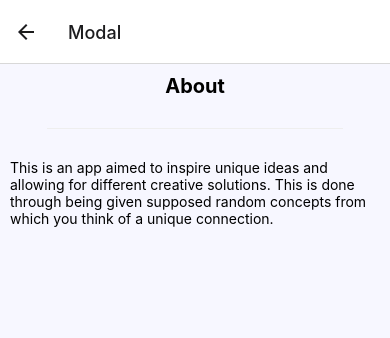
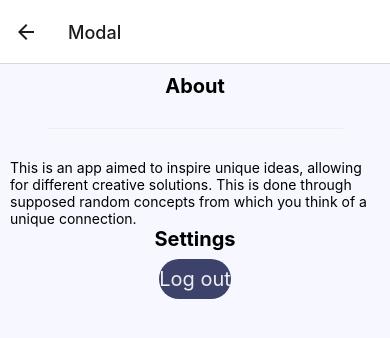
Before and after one commit to KenanBouvier/Ideate, a React Native app in the folder combineIdeas/: screen /Modal in a window 390 px wide. Shown: the top 338 px of the page. Built offline with nearby package versions, Linux system fonts and the light colour scheme; what expo-linking would draw is missing.

Commit message:
logout management

```diff
--- a/combineIdeas/components/IdeaItem/index.tsx
+++ b/combineIdeas/components/IdeaItem/index.tsx
@@ -28,8 +28,9 @@ const IdeaItem = (props:IdeaItem)=>{
 
     const colorScheme = useColorScheme();
     return(
+        <View style = {styles.container}>
         <Pressable onPress={onPress}>
-            <View style={styles.container}>
+            <View>
                 <View style={styles.ideaContainer}>
                 <View style={styles.articleTitles}>
                     <Text style={[styles.titles,{color:Colors[colorScheme].text}]}>{title1}{" + "}{title2}</Text>
@@ -37,24 +38,27 @@ const IdeaItem = (props:IdeaItem)=>{
                 {/* Just showing the summary to not overload ideas screen and give enough info to user */}
                 <Text style = {[styles.ideaContent,{color:Colors[colorScheme].text}]}>{summary}</Text>
                 </View>
-                <View style={[styles.separator,{backgroundColor:Colors[colorScheme].text}]} />
+                {/* <View style={[styles.separator,{backgroundColor:Colors[colorScheme].text}]} /> */}
             </View>
         </Pressable>
+        </View>
     )
 }
 export default IdeaItem;
 
 const styles = StyleSheet.create({
   container: {
-    // backgroundColor:"#f7f7ff",
+    // backgroundColor:'#cfdbe6',
+    backgroundColor:'#b7c9d9',
+    borderRadius:10,
+    margin:10,
+    padding:20,
   },
   articleTitles:{
     flexDirection:"row",
-    // backgroundColor:"#f7f7ff",
     justifyContent:'center',
   },
   ideaContainer:{
-    // backgroundColor:"#f7f7ff",
   },
   titles:{
     fontSize:23,
--- a/combineIdeas/navigation/index.tsx
+++ b/combineIdeas/navigation/index.tsx
@@ -88,7 +88,8 @@ function BottomTabNavigator() {
                 ({ pressed }) => ({ opacity: pressed ? 0.5 : 1,})
               }>
               <FontAwesome
-                name="info-circle"
+                // name="info-circle"
+                name='cog'
                 size={25}
                 color={Colors[colorScheme].tint}
                 style={{ marginRight: 15}}
--- a/combineIdeas/screens/IdeaSpecificScreen.tsx
+++ b/combineIdeas/screens/IdeaSpecificScreen.tsx
@@ -38,7 +38,7 @@ export default function IdeaSpecificScreen({route,navigation:{goBack}}:RootStack
   const [updateIdea,{data,error,loading}] = useMutation(UPDATE_IDEA);
 
   useEffect(()=>{
-    console.log("success!")
+
   },[data]);
 
   useEffect(()=>{
--- a/combineIdeas/screens/ModalScreen.tsx
+++ b/combineIdeas/screens/ModalScreen.tsx
@@ -1,15 +1,32 @@
+import AsyncStorage from '@react-native-async-storage/async-storage';
+import { useNavigation } from '@react-navigation/native';
 import { StatusBar } from 'expo-status-bar';
 import { Platform, StyleSheet } from 'react-native';
+import { client } from '../apollo';
 
 import EditScreenInfo from '../components/EditScreenInfo';
+import StyledButton from '../components/StyledButton';
 import { Text, View } from '../components/Themed';
 
 export default function ModalScreen() {
+  const navigation = useNavigation();
+
+  const logout = ()=>{
+    AsyncStorage.removeItem('token')
+        .then(()=>{
+            navigation.navigate("SignIn");
+        })
+    client.resetStore();
+  }
+
   return (
     <View style={styles.container}>
       <Text style={styles.title}>About</Text>
       <View style={styles.separator} lightColor="#eee" darkColor="rgba(255,255,255,0.1)" />
-      <Text>This is an app aimed to inspire unique ideas and allowing for different creative solutions. This is done through being given supposed random concepts from which you think of a unique connection. </Text>
+      <Text>This is an app aimed to inspire unique ideas, allowing for different creative solutions. This is done through supposed random concepts from which you think of a unique connection. </Text>
+
+      <Text style = {styles.title}>Settings</Text>
+      <StyledButton type={'next'} content={'Log out'} onPress={logout}/>
 
       {/* Use a light status bar on iOS to account for the black space above the modal */}
       <StatusBar style={Platform.OS === 'ios' ? 'light' : 'auto'} />
--- a/combineIdeas/screens/SignInScreen.tsx
+++ b/combineIdeas/screens/SignInScreen.tsx
@@ -6,7 +6,6 @@ import {useMutation,gql} from '@apollo/client';
 import AsyncStorage from '@react-native-async-storage/async-storage';
 import useColorScheme from '../hooks/useColorScheme';
 import Colors from '../constants/Colors';
-
 
 const SIGN_IN_MUTATION = gql`
     mutation signIn($email: String!, $password:String!){
@@ -42,9 +41,7 @@ export default function SignUpScreen() {
                     navigation.navigate("Root");
                 })
         }
-
     },[data])
-
 
     const onSubmit = ()=>{
         signIn({variables:{email,password}});
@@ -135,5 +132,4 @@ const styles = StyleSheet.create({
         width:'100%',
         marginVertical:25,
     }
-
 });
```
